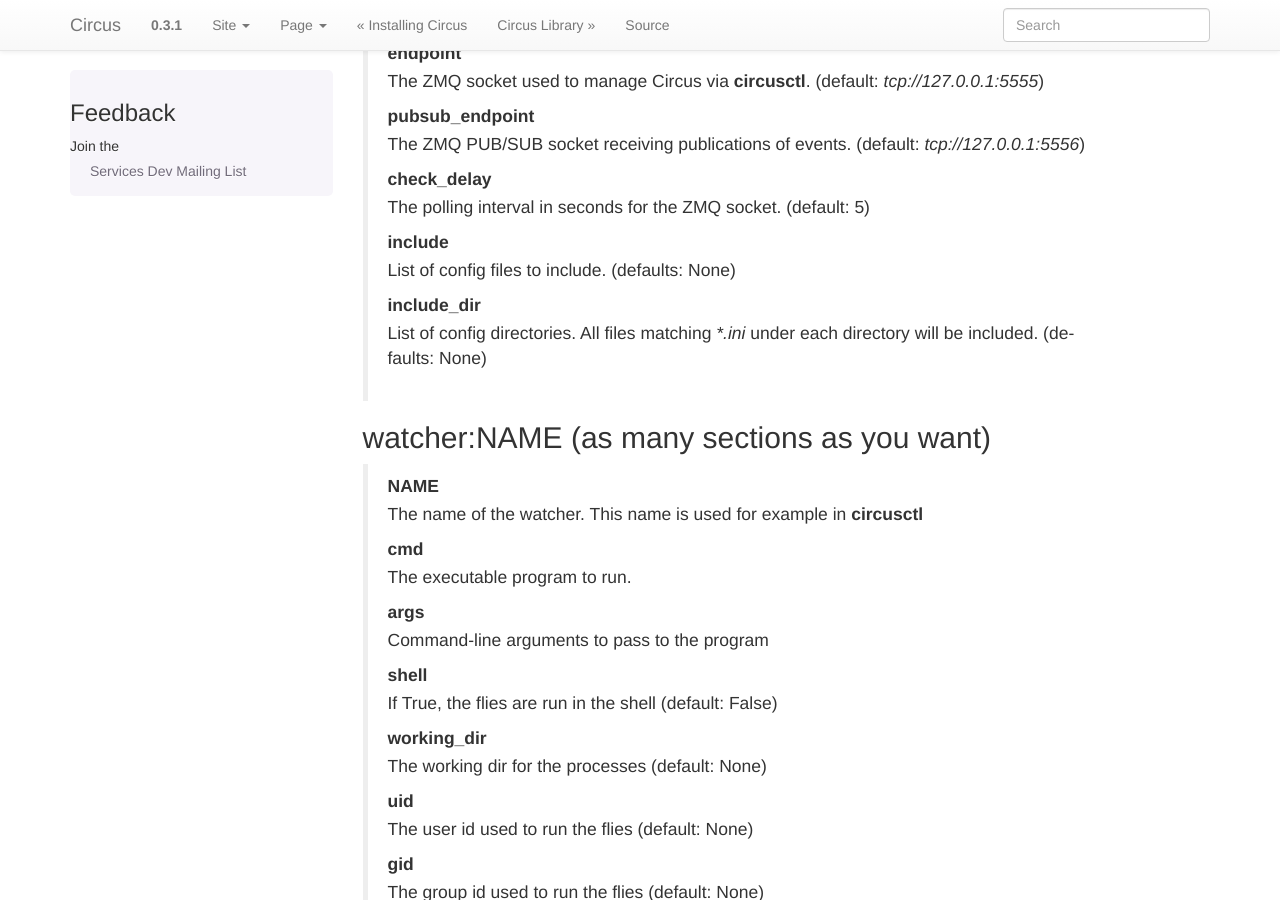
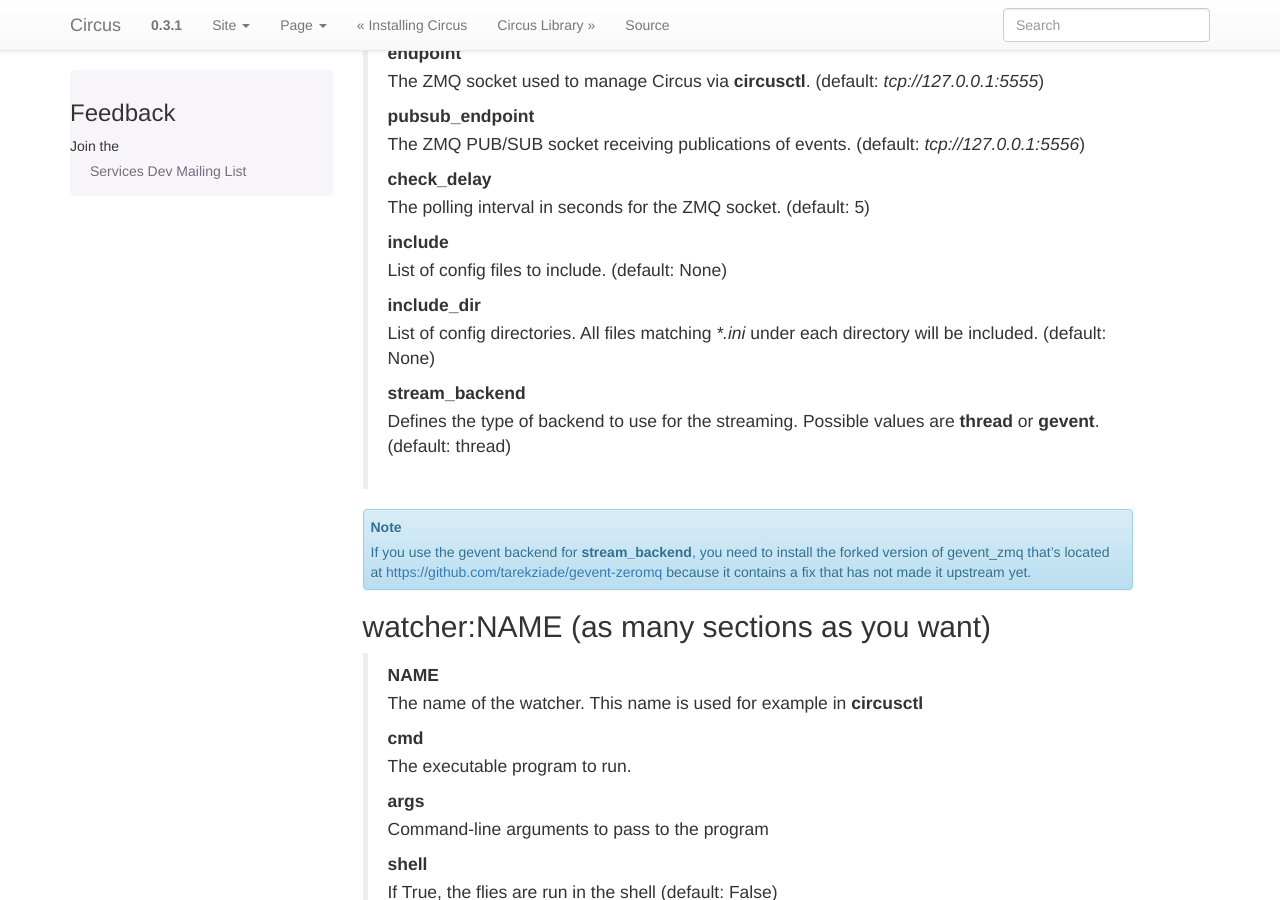
Before and after one commit to circus-tent/circus, a Sphinx documentation site: the page built from docs/source/configuration.rst, in a window 1280 px wide and 900 px high, scrolled down 524 px. Built offline with Sphinx 7.4.7, drawn with Linux system fonts in a browser that asks for light colours; pages that are not in the unit, such as notebooks, are missing from menus.

Commit message:
added a note about gevent_zmq

```diff
--- a/docs/source/configuration.rst
+++ b/docs/source/configuration.rst
@@ -34,10 +34,21 @@
     **check_delay**
         The polling interval in seconds for the ZMQ socket. (default: 5)
     **include**
-        List of config files to include. (defaults: None)
+        List of config files to include. (default: None)
     **include_dir**
         List of config directories. All files matching `*.ini` under each
-        directory will be included. (defaults: None)
+        directory will be included. (default: None)
+    **stream_backend**
+        Defines the type of backend to use for the streaming. Possible
+        values are **thread** or **gevent**. (default: thread)
+
+
+.. note::
+
+   If you use the gevent backend for **stream_backend**, you need to install the
+   forked version of gevent_zmq that's located at
+   https://github.com/tarekziade/gevent-zeromq because it contains a fix that has
+   not made it upstream yet.
 
 
 watcher:NAME (as many sections as you want)
```
Also changed, not shown: docs/source/coverage.rst (+4 -4 lines).
